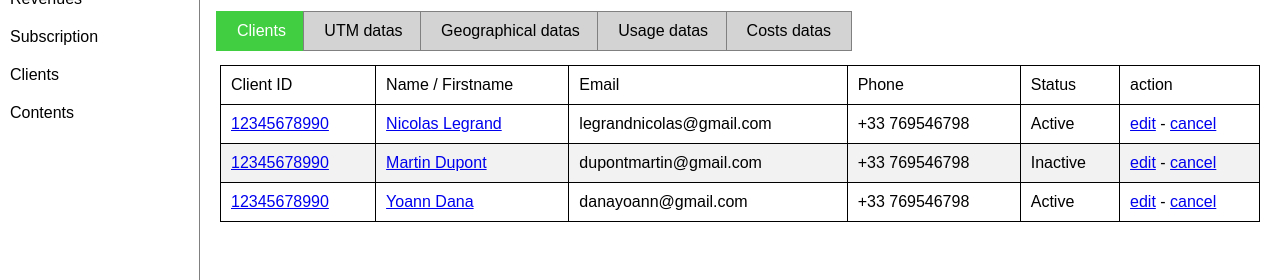
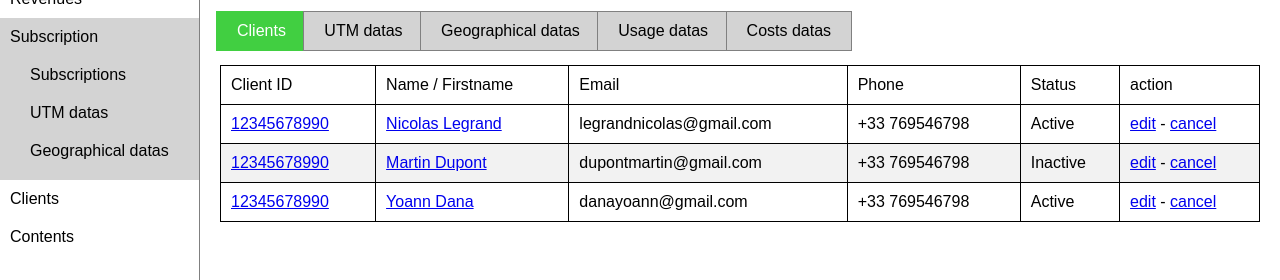
Before and after one commit to Alekseypavlov14/html-css-project, a plain HTML site: page clients.html in a window 1280 px wide. Shown: the part 40-320 px from the top of the page. Drawn offline with nearby package versions, Linux system fonts and the light colour scheme.

Commit message:
added left menu

```diff
--- a/clients.html
+++ b/clients.html
@@ -34,6 +34,30 @@
 
     .sidebar__link {
         padding: 10px;
+    }
+
+    .sidebar__link--active {
+        background-color: lightgray;
+    }
+
+    .sidebar__link__label {
+        cursor: pointer;
+    }
+
+    .sidebar__link__submenu {
+        padding: 10px;
+        padding-bottom: 0px;
+    }
+
+    .sidebar__link:not(.sidebar__link--active) .sidebar__link__submenu {
+        display: none;
+    }
+
+    .sidebar__link__submenu__link {
+        padding: 10px;
+        display: block;
+        text-decoration: none;
+        color: #000;
     }
 
     .main {
@@ -105,10 +129,35 @@
     <div class="wrapper">
         <div class="sidebar">
             <div class="sidebar__links">
-                <div class="sidebar__link">Revenues</div>
-                <div class="sidebar__link">Subscription</div>
-                <div class="sidebar__link">Clients</div>
-                <div class="sidebar__link">Contents</div>
+                <div class="sidebar__link sidebar__link__label">Revenues</div>
+                <div class="sidebar__link sidebar__link--active">
+                    <div class="sidebar__link__label">Subscription</div>
+                    <div class="sidebar__link__submenu">
+                        <a href="subscription.html" class="sidebar__link__submenu__link">Subscriptions</a>
+                        <a href="subscription.html" class="sidebar__link__submenu__link">UTM datas</a>
+                        <a href="subscription.html" class="sidebar__link__submenu__link">Geographical datas</a>
+                    </div>
+                </div>
+                <div class="sidebar__link">
+                    <div class="sidebar__link__label">Clients</div>
+                    <div class="sidebar__link__submenu">
+                        <div class="sidebar__link__submenu__link">Clients</div>
+                        <div class="sidebar__link__submenu__link">UTM datas</div>
+                        <div class="sidebar__link__submenu__link">Geographical datas</div>
+                        <div class="sidebar__link__submenu__link">Usage datas</div>
+                        <div class="sidebar__link__submenu__link">Costs datas</div>
+                    </div>
+                </div>
+                <div class="sidebar__link">
+                    <div class="sidebar__link__label">Contents</div>
+                    <div class="sidebar__link__submenu">
+                        <div class="sidebar__link__submenu__link">Clients</div>
+                        <div class="sidebar__link__submenu__link">UTM datas</div>
+                        <div class="sidebar__link__submenu__link">Geographical datas</div>
+                        <div class="sidebar__link__submenu__link">Usage datas</div>
+                        <div class="sidebar__link__submenu__link">Costs datas</div>
+                    </div>
+                </div>
             </div>
         </div>
 
@@ -358,6 +407,13 @@
         $(".myTable").hide();
         $(".myTable").eq(tabIndex).show();
       });
+
+      $(".sidebar__link").click(function() {
+        let linkIndex = $(this).index()
+
+        $('.sidebar__link').removeClass('sidebar__link--active')
+        $(this).addClass('sidebar__link--active')
+      })
     });
     </script>
 </body>
```
